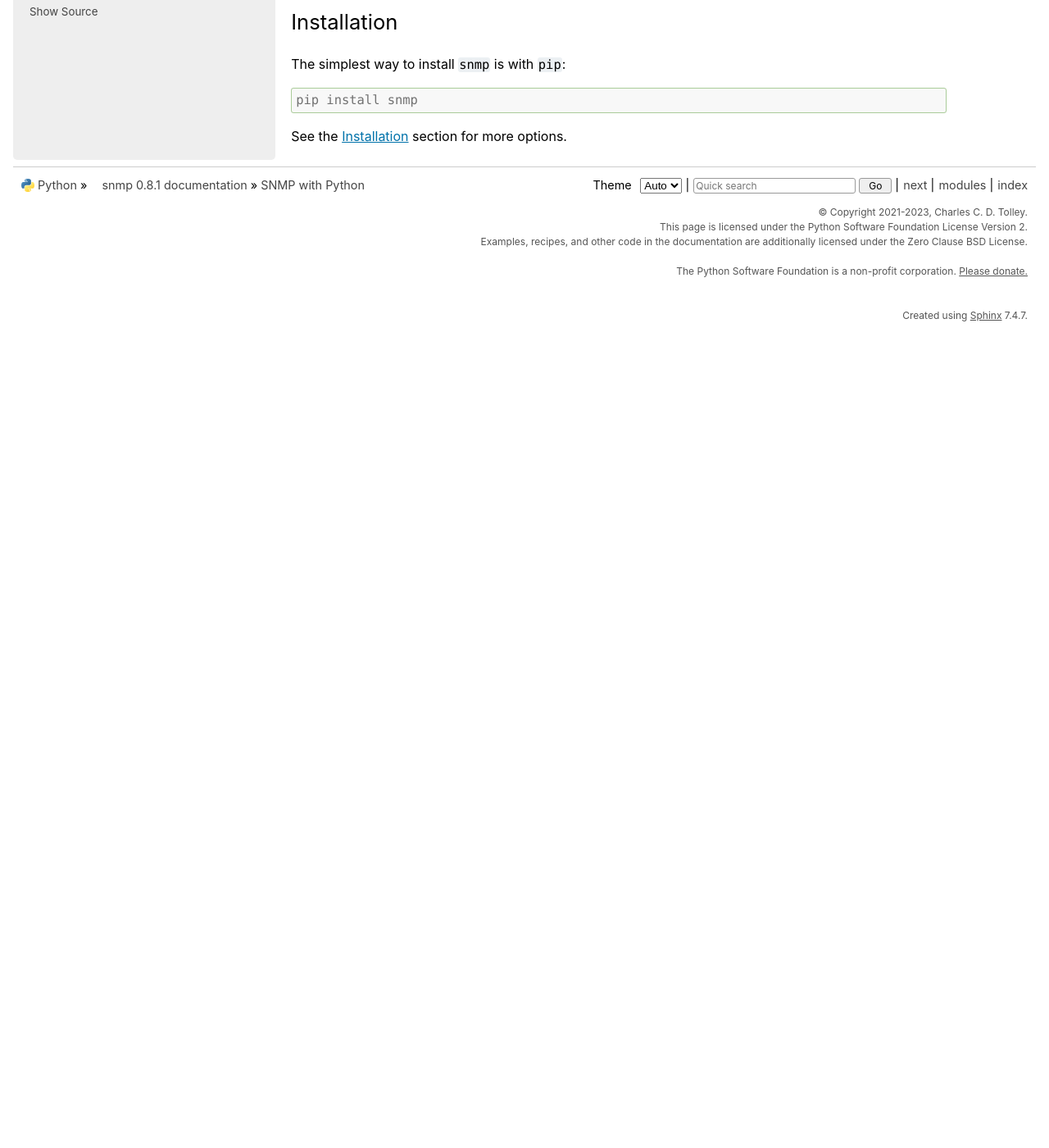
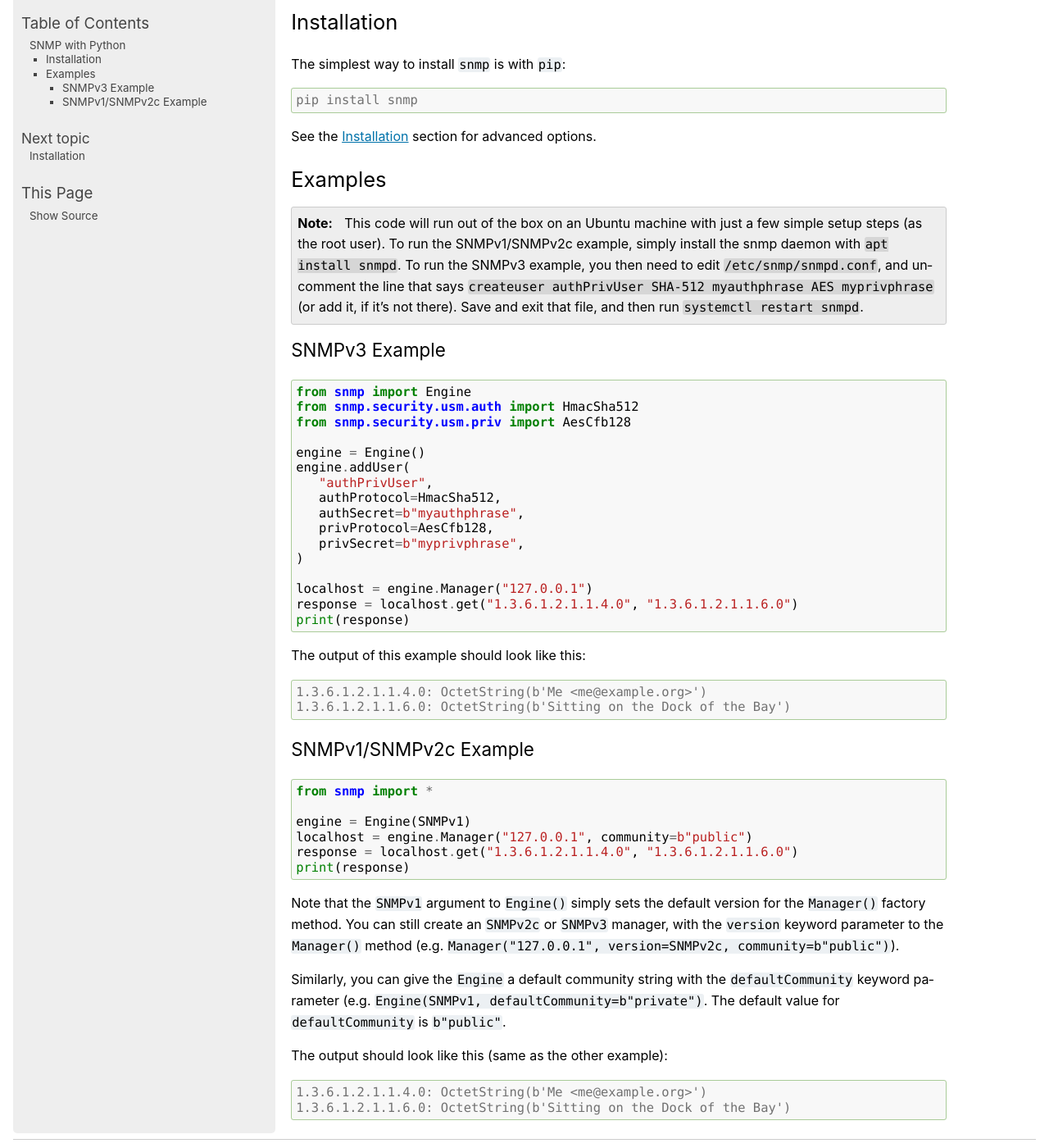
Before and after one commit to charlestolley/python-snmp, a Sphinx documentation site: the page built from docs/source/index.rst, in a window 1280 px wide and 1400 px high, scrolled down 285 px. Shown: the whole window at 82% size. Built offline with Sphinx 7.4.7, drawn with Linux system fonts in a browser that asks for light colours; before the commit the page ends 900 px from its top, so only the background shows below that; some of the changed text lies outside the part shown.

Commit message:
Add examples to index.rst; revise Getting Started and Installation

```diff
--- a/docs/source/index.rst
+++ b/docs/source/index.rst
@@ -3,11 +3,10 @@ SNMP with Python
 
 Welcome to the ``snmp`` library documentation! This library focuses on making
 the Simple Network Management Protocol as simple-to-use as possible. If you are
-new to ``snmp``, check out the :doc:`getting_started` section. It walks you
-through a simple example of how to use the most common library features. If you
-already know the basics, or you would like to know the precise behavior of a
-feature, take a look at the ``snmp`` :doc:`library reference<snmp>`, which
-details the full public API.
+new to ``snmp``, you can see the basic usage in the examples below. For an
+explanation of these examples, see the :doc:`getting_started` section. For an
+in-depth description of all available features, consult the ``snmp``
+:doc:`Library Reference<snmp>`, which details the full public API.
 
 Installation
 ------------
@@ -18,7 +17,79 @@ The simplest way to install ``snmp`` is with ``pip``:
 
    pip install snmp
 
-See the :doc:`installation` section for more options.
+See the :doc:`installation` section for advanced options.
+
+Examples
+--------
+
+.. note::
+
+   This code will run out of the box on an Ubuntu machine with just a few simple
+   setup steps (as the root user). To run the SNMPv1/SNMPv2c example, simply
+   install the snmp daemon with ``apt install snmpd``. To run the SNMPv3
+   example, you then need to edit ``/etc/snmp/snmpd.conf``, and uncomment the
+   line that says ``createuser authPrivUser SHA-512 myauthphrase AES
+   myprivphrase`` (or add it, if it's not there). Save and exit that file, and
+   then run ``systemctl restart snmpd``.
+
+SNMPv3 Example
+**************
+
+.. code-block:: python
+
+   from snmp import Engine
+   from snmp.security.usm.auth import HmacSha512
+   from snmp.security.usm.priv import AesCfb128
+
+   engine = Engine()
+   engine.addUser(
+      "authPrivUser",
+      authProtocol=HmacSha512,
+      authSecret=b"myauthphrase",
+      privProtocol=AesCfb128,
+      privSecret=b"myprivphrase",
+   )
+
+   localhost = engine.Manager("127.0.0.1")
+   response = localhost.get("1.3.6.1.2.1.1.4.0", "1.3.6.1.2.1.1.6.0")
+   print(response)
+
+The output of this example should look like this:
+
+.. code-block:: console
+
+   1.3.6.1.2.1.1.4.0: OctetString(b'Me <me@example.org>')
+   1.3.6.1.2.1.1.6.0: OctetString(b'Sitting on the Dock of the Bay')
+
+SNMPv1/SNMPv2c Example
+**********************
+
+.. code-block:: python
+
+   from snmp import *
+
+   engine = Engine(SNMPv1)
+   localhost = engine.Manager("127.0.0.1", community=b"public")
+   response = localhost.get("1.3.6.1.2.1.1.4.0", "1.3.6.1.2.1.1.6.0")
+   print(response)
+
+Note that the ``SNMPv1`` argument to ``Engine()`` simply sets the default
+version for the ``Manager()`` factory method. You can still create an
+``SNMPv2c`` or ``SNMPv3`` manager, with the ``version`` keyword parameter to the
+``Manager()`` method (e.g.
+``Manager("127.0.0.1", version=SNMPv2c, community=b"public")``).
+
+Similarly, you can give the ``Engine`` a default community string with the
+``defaultCommunity`` keyword parameter (e.g.
+``Engine(SNMPv1, defaultCommunity=b"private")``. The default value for
+``defaultCommunity`` is ``b"public"``.
+
+The output should look like this (same as the other example):
+
+.. code-block:: console
+
+   1.3.6.1.2.1.1.4.0: OctetString(b'Me <me@example.org>')
+   1.3.6.1.2.1.1.6.0: OctetString(b'Sitting on the Dock of the Bay')
 
 .. toctree::
    :hidden:
```
Also changed, not shown: docs/source/getting_started.rst (+34 -37 lines), docs/source/getting_started_legacy.rst (+21 -23 lines), docs/source/installation.rst (+12 -10 lines).
